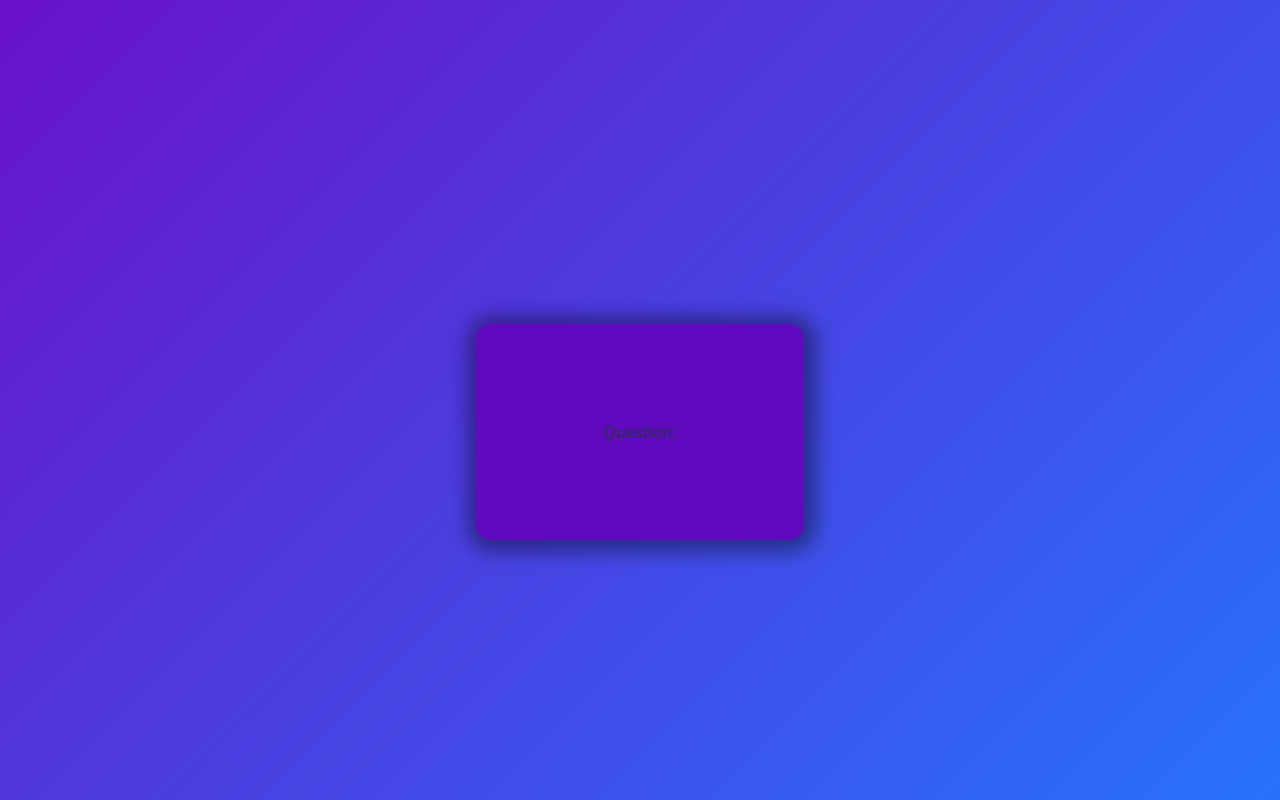
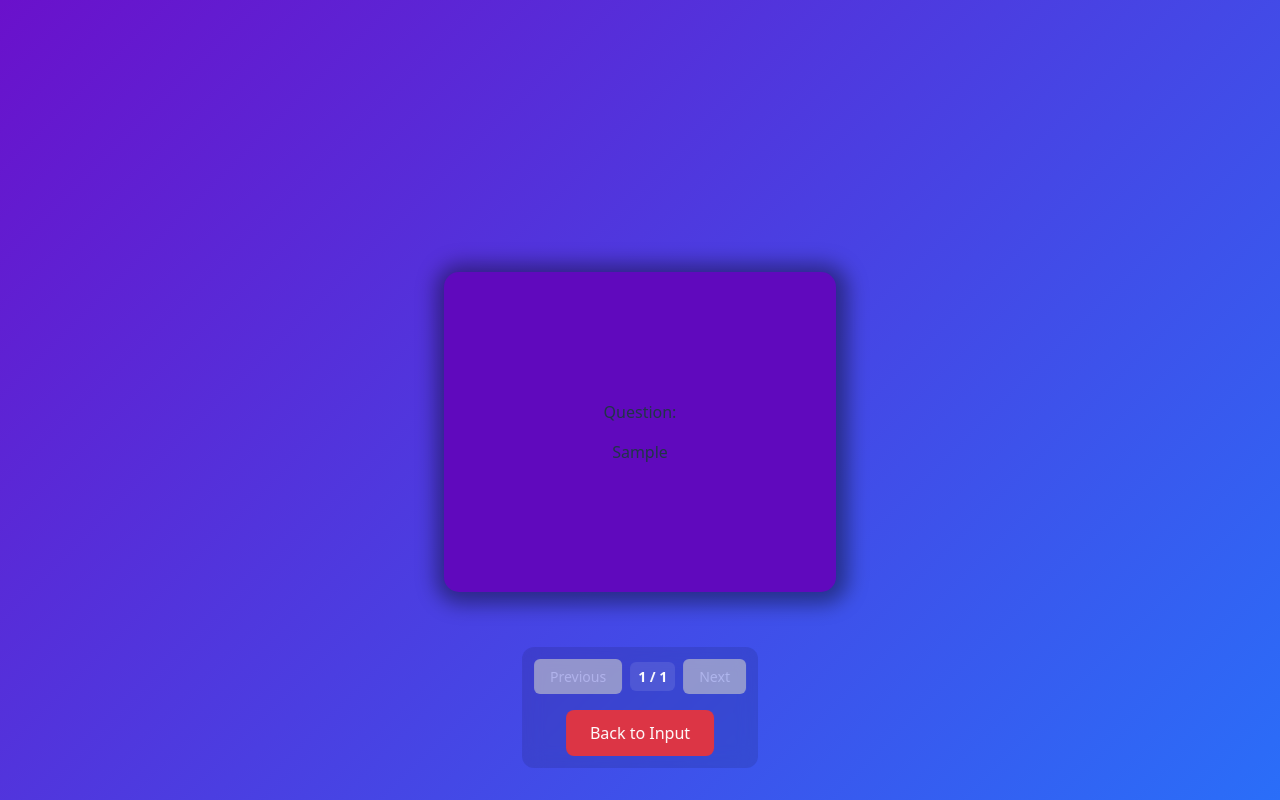
Before and after one commit to Ved-sketch/Automatic-Flash-Card-Generator, a React (Vite) app in the folder my-app/: page / in a window 1280 px wide. Both pictures are taken after typing "Sample" into the empty fields and a click on the input "Submit". Shown: the top 800 px of the page. Built offline with nearby package versions, Linux system fonts and the light colour scheme.

Commit message:
added navigation button to the flashcards.

```diff
--- a/my-app/src/FlashCard.css
+++ b/my-app/src/FlashCard.css
@@ -4,11 +4,12 @@
 
 #root {
   /* background-color: var(--background-color); */
-  margin: 0 auto;
+  margin: 0 auto 6rem auto;
 }
 
 body {
   background-color: var(--background-color);
+  padding-bottom: 8rem;
 }
 
 @media (min-width: 768px) {
@@ -19,3 +20,80 @@ body {
     box-shadow: 2px 2px 20px 10px rgba(0, 0, 0, 0.4);
   }
 }
+
+.flashcard-container {
+    display: flex;
+    flex-direction: column;
+    align-items: center;
+    gap: 2rem;
+    padding: 2rem;
+}
+
+.navigation-controls-outside {
+    display: flex;
+    flex-direction: column;
+    align-items: center;
+    gap: 1rem;
+    position: fixed;
+    bottom: 2rem;
+    left: 50%;
+    transform: translateX(-50%);
+    background-color: rgba(0, 0, 0, 0.1);
+    padding: 0.75rem;
+    border-radius: 12px;
+    backdrop-filter: blur(10px);
+    width: auto;
+    min-width: fit-content;
+}
+
+.navigation-controls {
+    display: flex;
+    align-items: center;
+    gap: 0.5rem;
+    margin-top: 0;
+}
+
+.nav-button {
+    padding: 0.5rem 1rem;
+    border: none;
+    border-radius: 6px;
+    background-color: #2575fc;
+    color: white;
+    font-size: 14px;
+    cursor: pointer;
+    transition: background-color 0.3s ease;
+}
+
+.nav-button:hover:not(:disabled) {
+    background-color: #1a5bb8;
+}
+
+.nav-button:disabled {
+    background-color: #ccc;
+    cursor: not-allowed;
+    opacity: 0.6;
+}
+
+.card-counter {
+    font-size: 14px;
+    font-weight: bold;
+    color: white;
+    padding: 0.25rem 0.5rem;
+    background-color: rgba(255, 255, 255, 0.1);
+    border-radius: 6px;
+}
+
+.back-button {
+    padding: 0.75rem 1.5rem;
+    border: none;
+    border-radius: 8px;
+    background-color: #dc3545;
+    color: white;
+    font-size: 16px;
+    cursor: pointer;
+    transition: background-color 0.3s ease;
+}
+
+.back-button:hover {
+    background-color: #c82333;
+}
--- a/my-app/src/FlashCard.jsx
+++ b/my-app/src/FlashCard.jsx
@@ -1,8 +1,12 @@
 import {useState, useEffect} from 'react';
 import './FlashCard.css';
 
-export default function FlashCard({notes}) {
+export default function FlashCard({notes, onBack}) {
     const [flipped, setFlipped] = useState(false);
+    const [currentCardIndex, setCurrentCardIndex] = useState(0);
+
+    // Split notes into individual cards (assuming they're separated by double newlines)
+    const cards = notes.split('\n\n').filter(card => card.trim() !== '');
 
     useEffect(() => {
         document.getElementById("root").style.backgroundColor = "#6009bdff";
@@ -17,10 +21,64 @@ export default function FlashCard({notes}) {
         setFlipped(!flipped);
     }
 
+    const handleNext = () => {
+        if (currentCardIndex < cards.length - 1) {
+            setCurrentCardIndex(currentCardIndex + 1);
+            setFlipped(false); // Reset flip state when moving to next card
+        }
+    }
+
+    const handlePrevious = () => {
+        if (currentCardIndex > 0) {
+            setCurrentCardIndex(currentCardIndex - 1);
+            setFlipped(false); // Reset flip state when moving to previous card
+        }
+    }
+
     return(
         <>
-            <div className='card' onClick={() => {handleFlip();}}>
-                {!flipped ? <p>Question:</p> : <p>{notes}</p>}
+            <div className='flashcard-container'>
+                <div className='card' onClick={handleFlip}>
+                    {!flipped ? (
+                        <div>
+                            <p>Question:</p>
+                            <p>{cards[currentCardIndex]}</p>
+                        </div>
+                    ) : (
+                        <div>
+                            <p>Answer:</p>
+                            <p>{cards[currentCardIndex]}</p>
+                        </div>
+                    )}
+                </div>
+            </div>
+
+            <div className='navigation-controls-outside'>
+                <div className='navigation-controls'>
+                    <button
+                        className='nav-button'
+                        onClick={handlePrevious}
+                        disabled={currentCardIndex === 0}
+                    >
+                        Previous
+                    </button>
+
+                    <span className='card-counter'>
+                        {currentCardIndex + 1} / {cards.length}
+                    </span>
+
+                    <button
+                        className='nav-button'
+                        onClick={handleNext}
+                        disabled={currentCardIndex === cards.length - 1}
+                    >
+                        Next
+                    </button>
+                </div>
+
+                <button className='back-button' onClick={onBack}>
+                    Back to Input
+                </button>
             </div>
         </>
     )
```
